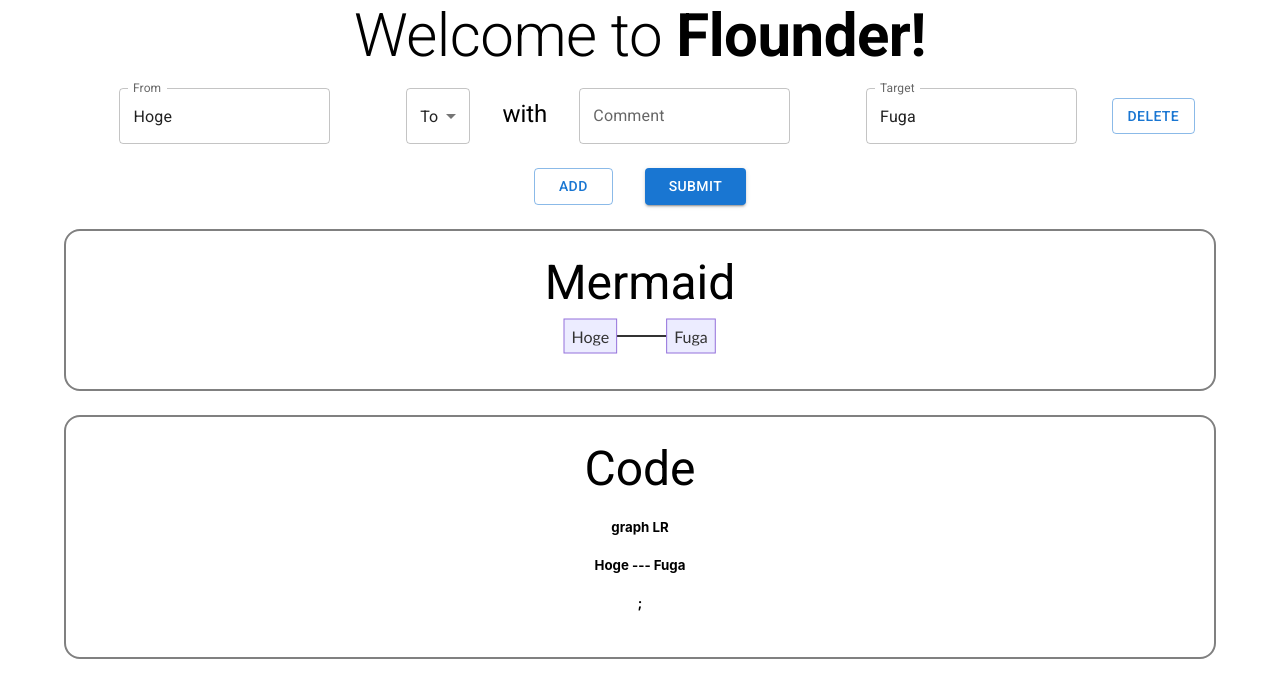
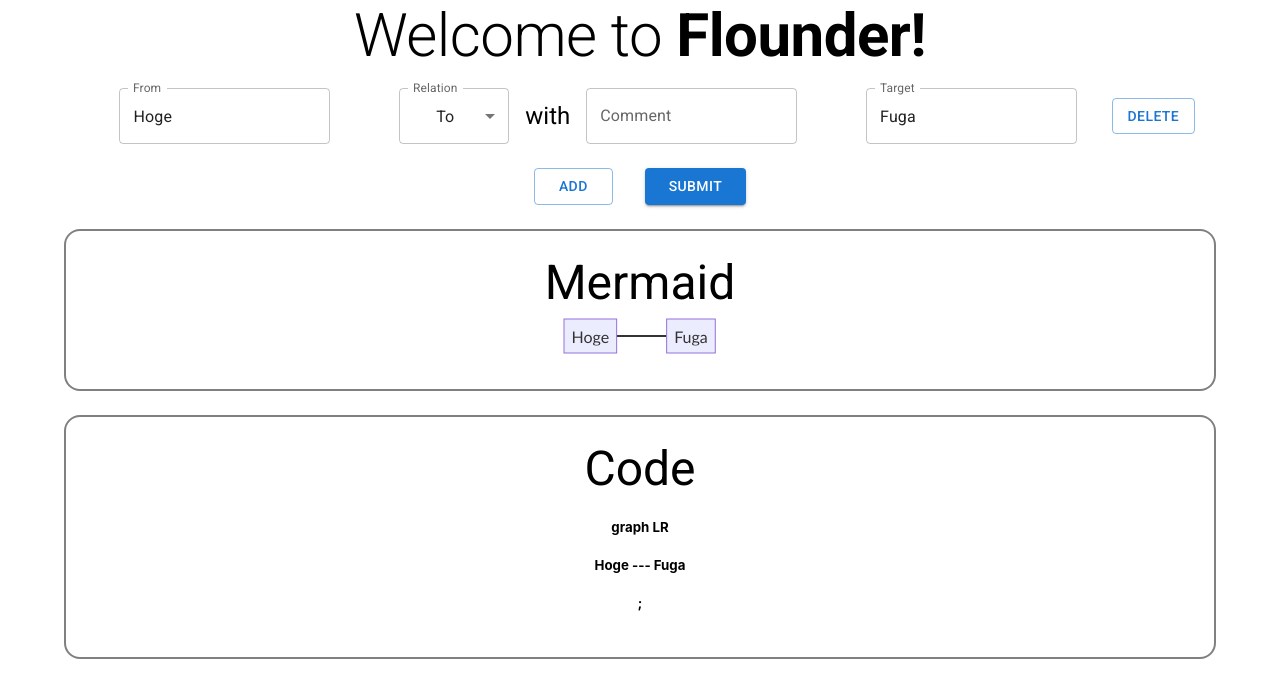
Before and after one commit to Watakumi/Flounder, a React (Vite) app: page / in a window 1280 px wide. Shown: the top 698 px of the page. Built offline with nearby package versions, Linux system fonts and the light colour scheme.

Commit message:
Add Label  to Select

```diff
--- a/src/components/Graph/index.tsx
+++ b/src/components/Graph/index.tsx
@@ -2,7 +2,9 @@
 
 import {
   Button,
+  FormControl,
   Grid,
+  InputLabel,
   MenuItem,
   Select,
   TextField,
@@ -91,33 +93,51 @@
                     />
                   </Grid>
                   <Grid item xs={5}>
-                    <Box sx={{ flexDirection: 'row' }}>
+                    <Grid
+                      container
+                      direction="row"
+                      justifyContent="center"
+                      alignItems="center"
+                      spacing={2}
+                    >
+                      <Grid item>
+                        <FormControl sx={{ minWidth: 110 }}>
+                          <InputLabel id="relation-label">Relation</InputLabel>
                           <Controller
                             name={`groups.${index}.toOrArrow`}
                             control={control}
                             render={({ field }) => (
-                          <Select {...field} sx={{ mx: 4 }} label="Relation">
+                              <Select
+                                {...field}
+                                labelId="relation-label"
+                                label="Relation"
+                              >
                                 <MenuItem value={to}>To</MenuItem>
                                 <MenuItem value={arrow}>Arrow</MenuItem>
                               </Select>
                             )}
                           />
-                      <Typography variant="h5" sx={{ display: 'inline-block' }}>
+                        </FormControl>
+                      </Grid>
+                      <Grid item>
+                        <Typography
+                          variant="h5"
+                          sx={{ display: 'inline-block' }}
+                        >
                           with
                         </Typography>
+                      </Grid>
+                      <Grid item>
                         <Controller
                           name={`groups.${index}.withText`}
                           control={control}
                           defaultValue={field.withText}
                           render={({ field }) => (
-                          <TextField
-                            {...field}
-                            sx={{ mx: 4 }}
-                            label="Comment"
-                          />
+                            <TextField {...field} label="Comment" />
                           )}
                         />
-                    </Box>
+                      </Grid>
+                    </Grid>
                   </Grid>
                   <Grid item xs={3}>
                     <Controller
```
Lines whose indentation alone changed are shown as unchanged.
